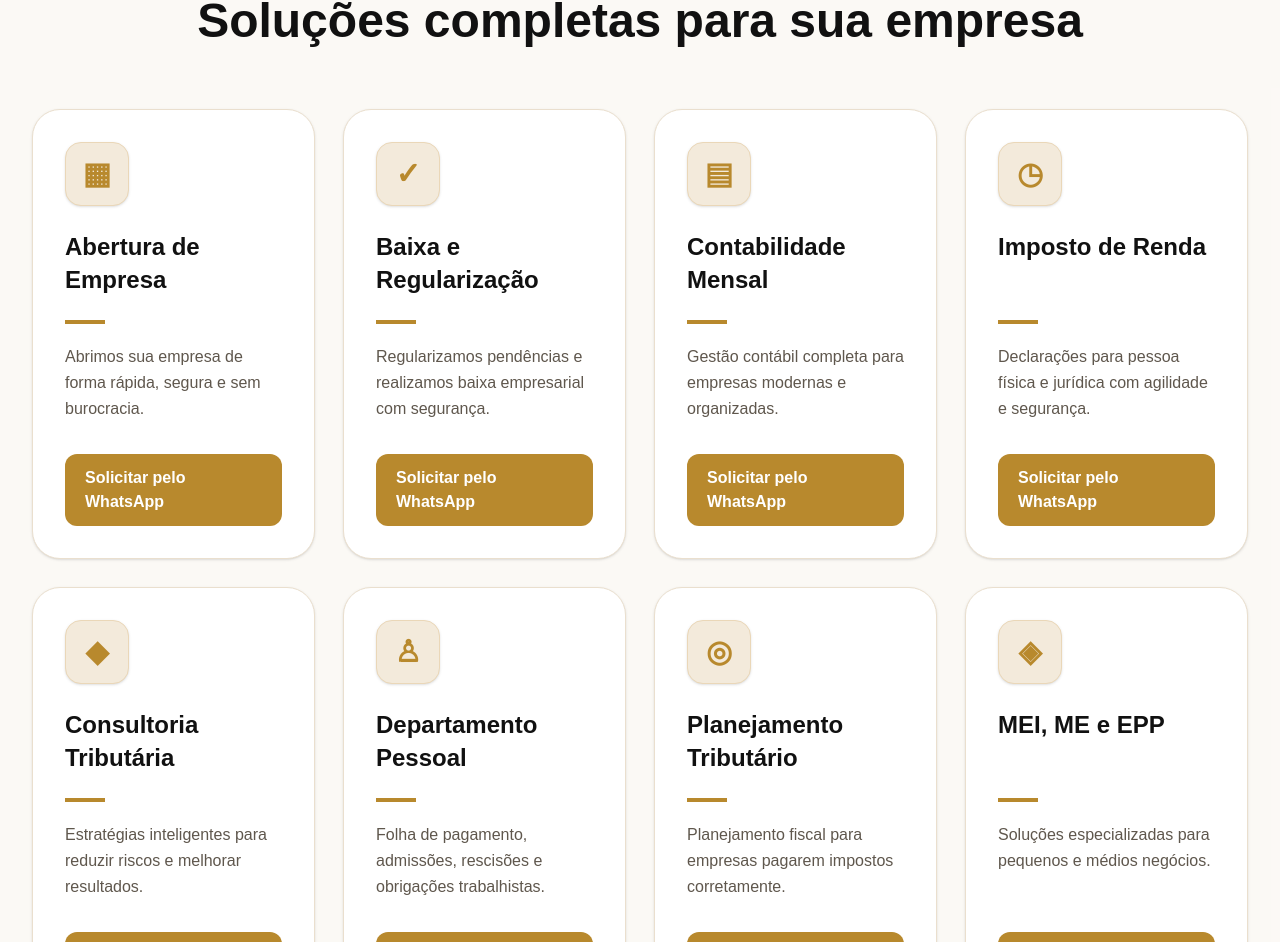
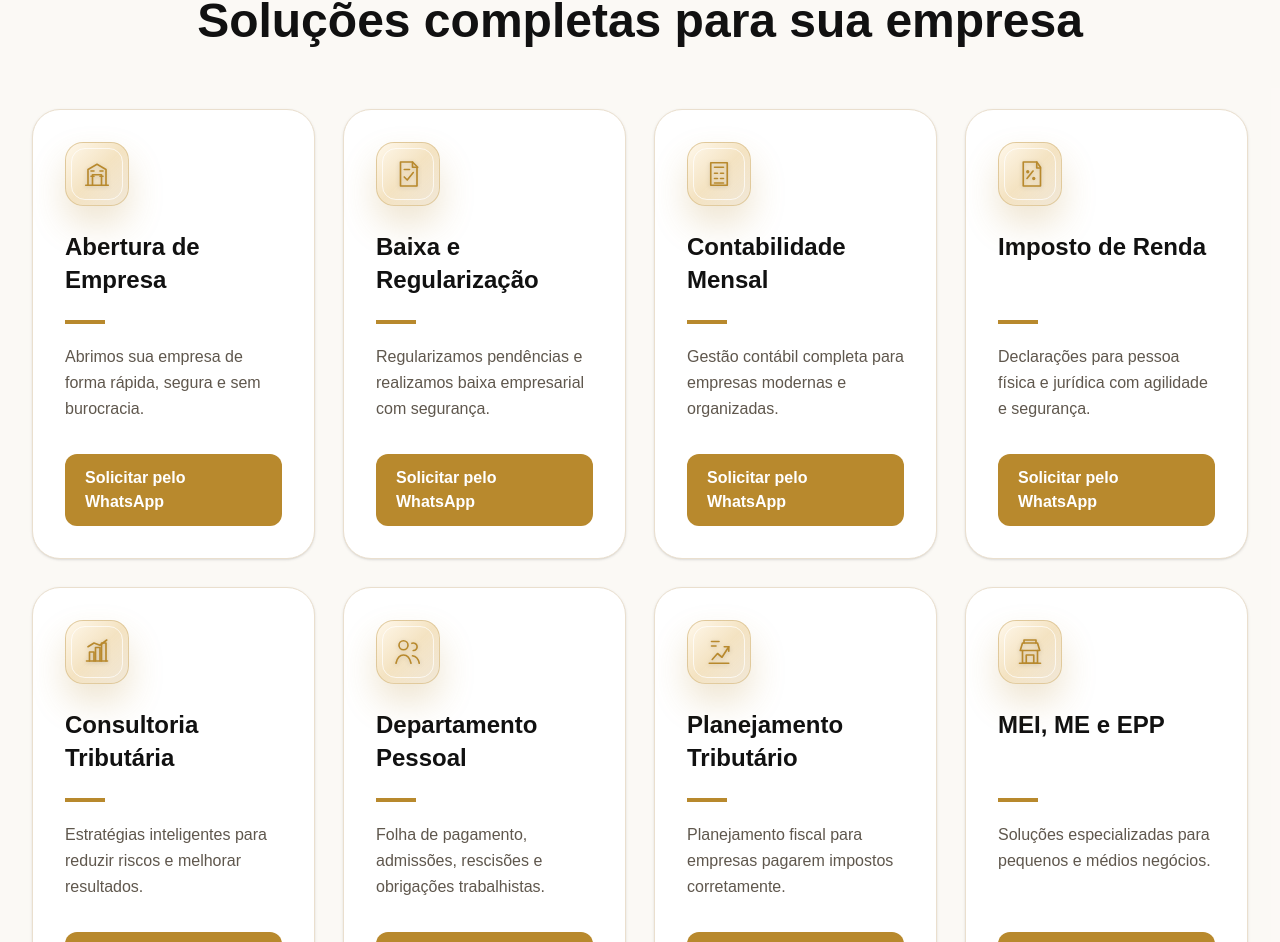
Before and after one commit to contatozycont-code/zycont-site, a Next.js app: page / in a window 1280 px wide. Shown: the part 2199-3141 px from the top of the page. Built offline with nearby package versions, Linux system fonts and the light colour scheme.

Commit message:
Atualiza ícones dos serviços

```diff
--- a/src/app/page.tsx
+++ b/src/app/page.tsx
@@ -1,15 +1,121 @@
+import type { ReactElement, SVGProps } from "react";
+
+type ServiceIconName =
+  | "company"
+  | "regularization"
+  | "accounting"
+  | "incomeTax"
+  | "taxConsulting"
+  | "people"
+  | "taxPlanning"
+  | "smallBusiness";
+
+function ServiceIcon({ name }: { name: ServiceIconName }) {
+  const iconProps: SVGProps<SVGSVGElement> = {
+    className: "w-9 h-9",
+    viewBox: "0 0 48 48",
+    fill: "none",
+    xmlns: "http://www.w3.org/2000/svg",
+  };
+
+  const lineProps: SVGProps<SVGPathElement> = {
+    stroke: "currentColor",
+    strokeWidth: 2.2,
+    strokeLinecap: "round",
+    strokeLinejoin: "round",
+  };
+
+  const icons: Record<ServiceIconName, ReactElement> = {
+    company: (
+      <svg {...iconProps}>
+        <path {...lineProps} d="M12 39V18l12-7 12 7v21" />
+        <path {...lineProps} d="M18 39V25h12v14" />
+        <path {...lineProps} d="M16 20h4M28 20h4M16 27h4M28 27h4" />
+        <path {...lineProps} d="M9 39h30" />
+      </svg>
+    ),
+    regularization: (
+      <svg {...iconProps}>
+        <path {...lineProps} d="M14 8h16l6 6v26H14z" />
+        <path {...lineProps} d="M30 8v7h7" />
+        <path {...lineProps} d="M19 28l4 4 8-10" />
+        <path {...lineProps} d="M19 18h7" />
+      </svg>
+    ),
+    accounting: (
+      <svg {...iconProps}>
+        <path {...lineProps} d="M13 9h22v30H13z" />
+        <path {...lineProps} d="M18 15h12" />
+        <path {...lineProps} d="M18 23h4M26 23h4M18 30h4M26 30h4" />
+        <path {...lineProps} d="M18 36h12" />
+      </svg>
+    ),
+    incomeTax: (
+      <svg {...iconProps}>
+        <path {...lineProps} d="M15 8h18l5 7v25H15z" />
+        <path {...lineProps} d="M33 8v8h5" />
+        <path {...lineProps} d="M20 30l8-10" />
+        <circle cx="21" cy="21" r="2.2" fill="currentColor" />
+        <circle cx="29" cy="30" r="2.2" fill="currentColor" />
+      </svg>
+    ),
+    taxConsulting: (
+      <svg {...iconProps}>
+        <path {...lineProps} d="M10 36h28" />
+        <path {...lineProps} d="M14 36V24h6v12" />
+        <path {...lineProps} d="M22 36V18h6v18" />
+        <path {...lineProps} d="M30 36V12h6v24" />
+        <path {...lineProps} d="M12 17l8-5 8 3 9-7" />
+      </svg>
+    ),
+    people: (
+      <svg {...iconProps}>
+        <path {...lineProps} d="M18 21a6 6 0 1 0 0-12 6 6 0 0 0 0 12Z" />
+        <path {...lineProps} d="M8 39c1.5-7 5.2-11 10-11s8.5 4 10 11" />
+        <path {...lineProps} d="M31 22a5 5 0 1 0-1.8-9.6" />
+        <path {...lineProps} d="M30 29c4.5.6 7.8 4 9 10" />
+      </svg>
+    ),
+    taxPlanning: (
+      <svg {...iconProps}>
+        <path {...lineProps} d="M11 39h26" />
+        <path {...lineProps} d="M15 34l7-8 6 5 9-14" />
+        <path {...lineProps} d="M31 17h6v6" />
+        <path {...lineProps} d="M14 10h10" />
+        <path {...lineProps} d="M14 16h6" />
+      </svg>
+    ),
+    smallBusiness: (
+      <svg {...iconProps}>
+        <path {...lineProps} d="M11 22h26l-3-10H14z" />
+        <path {...lineProps} d="M14 22v17h20V22" />
+        <path {...lineProps} d="M19 39V28h10v11" />
+        <path {...lineProps} d="M10 39h28" />
+        <path {...lineProps} d="M16 12V8h16v4" />
+      </svg>
+    ),
+  };
+
+  return (
+    <div className="relative flex h-16 w-16 items-center justify-center rounded-[18px] border border-[#d8bc87]/70 bg-gradient-to-br from-[#fff8eb] via-[#f4e3c2] to-[#b8892d]/20 text-[#b8892d] shadow-[0_18px_35px_rgba(184,137,45,0.22)]">
+      <div className="absolute inset-[5px] rounded-[14px] border border-white/70" />
+      <div className="relative drop-shadow-sm">{icons[name]}</div>
+    </div>
+  );
+}
+
 export default function Home() {
   const whatsappNumber = "5588994939014";
 
-  const services = [
-    { title: "Abertura de Empresa", text: "Abrimos sua empresa de forma rápida, segura e sem burocracia.", icon: "▦" },
-    { title: "Baixa e Regularização", text: "Regularizamos pendências e realizamos baixa empresarial com segurança.", icon: "✓" },
-    { title: "Contabilidade Mensal", text: "Gestão contábil completa para empresas modernas e organizadas.", icon: "▤" },
-    { title: "Imposto de Renda", text: "Declarações para pessoa física e jurídica com agilidade e segurança.", icon: "◷" },
-    { title: "Consultoria Tributária", text: "Estratégias inteligentes para reduzir riscos e melhorar resultados.", icon: "◆" },
-    { title: "Departamento Pessoal", text: "Folha de pagamento, admissões, rescisões e obrigações trabalhistas.", icon: "♙" },
-    { title: "Planejamento Tributário", text: "Planejamento fiscal para empresas pagarem impostos corretamente.", icon: "◎" },
-    { title: "MEI, ME e EPP", text: "Soluções especializadas para pequenos e médios negócios.", icon: "◈" },
+  const services: Array<{ title: string; text: string; icon: ServiceIconName }> = [
+    { title: "Abertura de Empresa", text: "Abrimos sua empresa de forma rápida, segura e sem burocracia.", icon: "company" },
+    { title: "Baixa e Regularização", text: "Regularizamos pendências e realizamos baixa empresarial com segurança.", icon: "regularization" },
+    { title: "Contabilidade Mensal", text: "Gestão contábil completa para empresas modernas e organizadas.", icon: "accounting" },
+    { title: "Imposto de Renda", text: "Declarações para pessoa física e jurídica com agilidade e segurança.", icon: "incomeTax" },
+    { title: "Consultoria Tributária", text: "Estratégias inteligentes para reduzir riscos e melhorar resultados.", icon: "taxConsulting" },
+    { title: "Departamento Pessoal", text: "Folha de pagamento, admissões, rescisões e obrigações trabalhistas.", icon: "people" },
+    { title: "Planejamento Tributário", text: "Planejamento fiscal para empresas pagarem impostos corretamente.", icon: "taxPlanning" },
+    { title: "MEI, ME e EPP", text: "Soluções especializadas para pequenos e médios negócios.", icon: "smallBusiness" },
   ];
 
   const diferenciais = [
@@ -194,10 +300,8 @@ export default function Home() {
                 key={service.title}
                 className="bg-white rounded-[28px] p-8 border border-[#eadfce] shadow-sm hover:shadow-2xl hover:-translate-y-2 transition duration-300 flex flex-col"
               >
-                <div className="w-16 h-16 rounded-2xl bg-[#f3eadb] mb-6 flex items-center justify-center border border-[#ead7b8] shadow-sm">
-                  <span className="text-[#b8892d] text-3xl font-bold">
-                    {service.icon}
-                  </span>
+                <div className="mb-6">
+                  <ServiceIcon name={service.icon} />
                 </div>
 
                 <h3 className="text-2xl font-bold mb-5 leading-snug min-h-[70px]">
```
